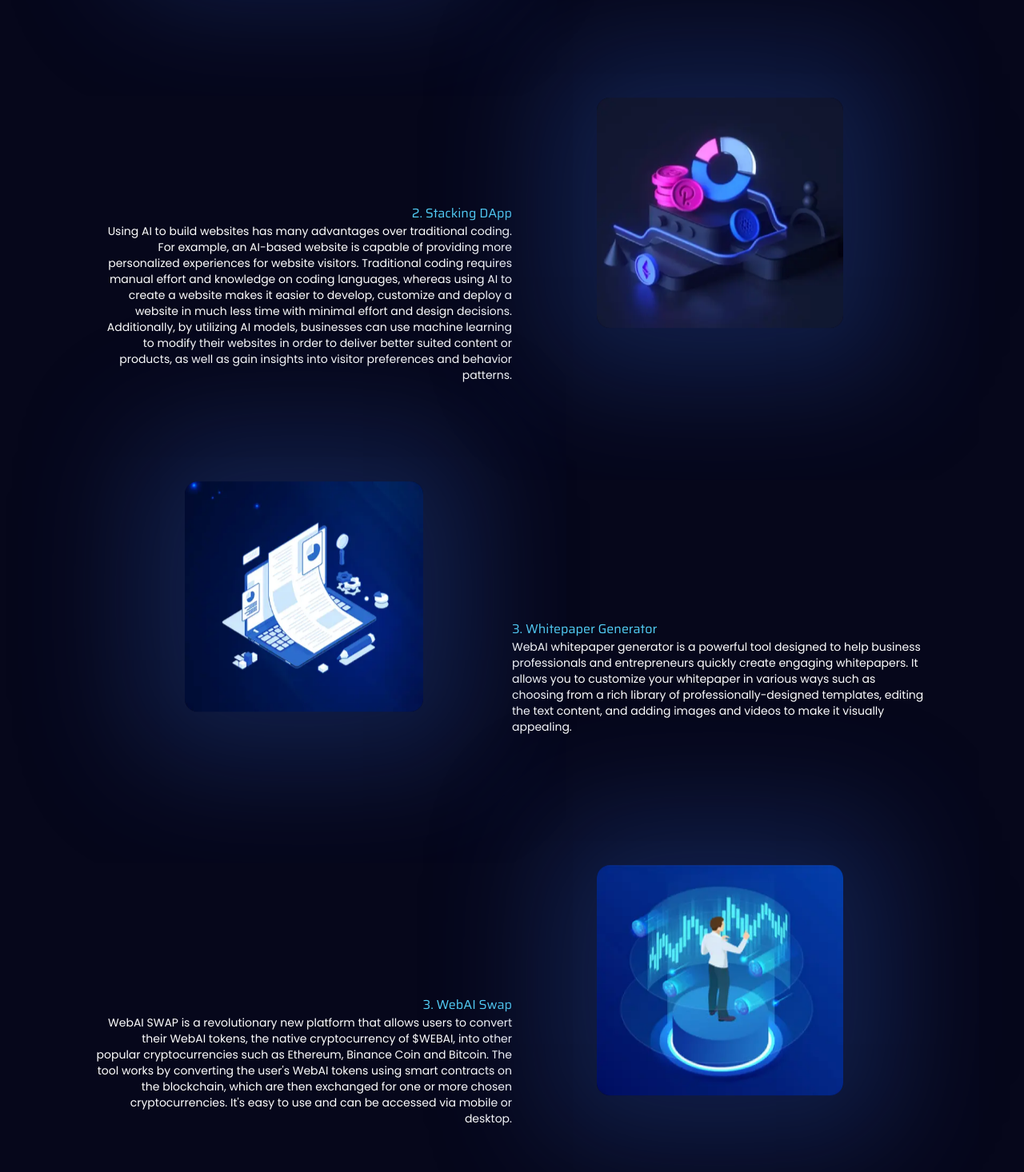
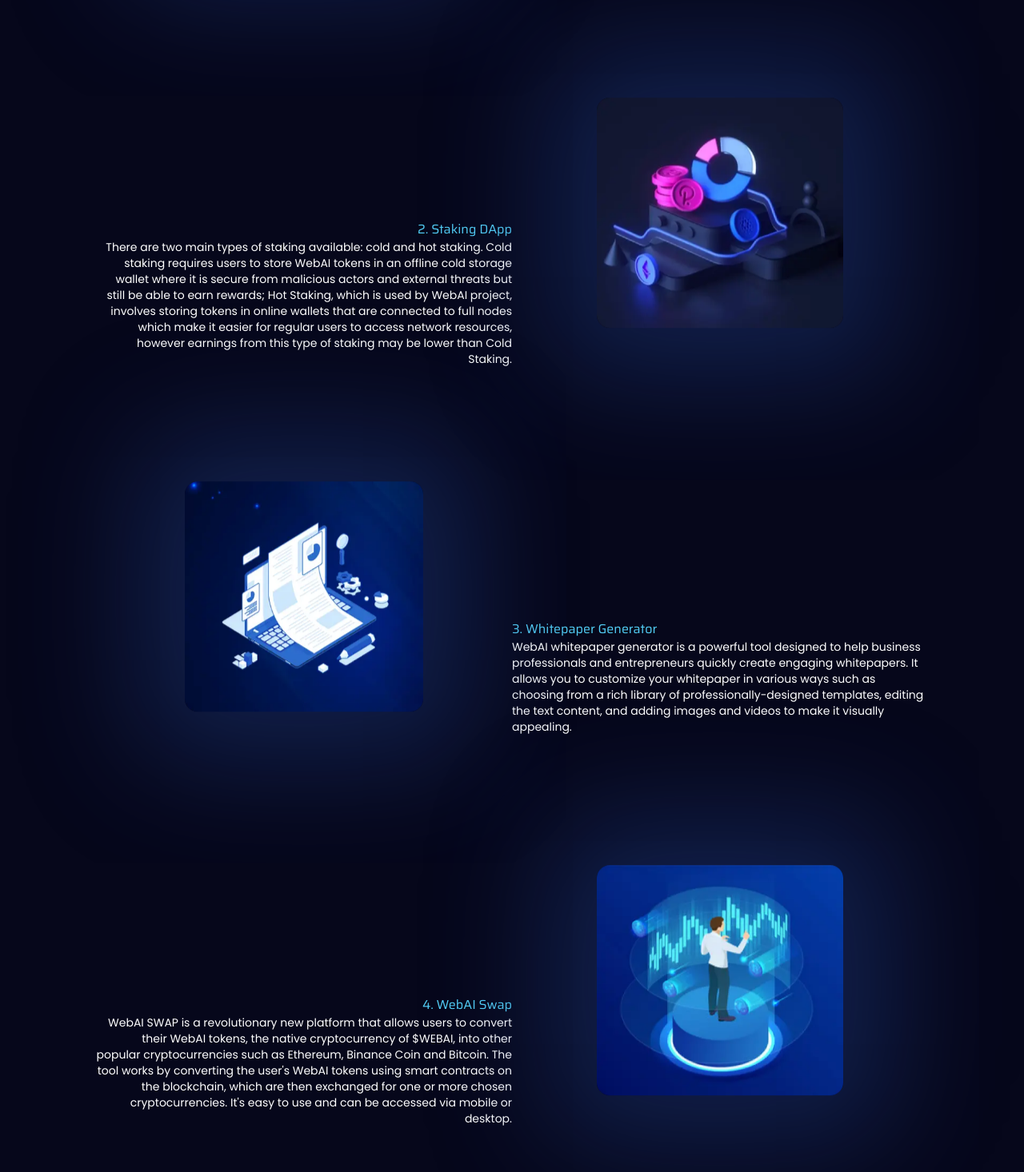
Before and after one commit to KoichiDevs/webai2.0, a React (Vite) app: page / in a window 1280 px wide. Shown: the part 1999-3465 px from the top of the page at 80% size. Built offline with nearby package versions, Linux system fonts and the light colour scheme.

Commit message:
Update Ecosystem.jsx

```diff
--- a/src/components/Ecosystem.jsx
+++ b/src/components/Ecosystem.jsx
@@ -50,9 +50,9 @@
 
                 <div className='w-fit h-auto mx-auto mt-10 flex flex-col gap-y-[12rem]'>
                     <Ecoleft title="1. Website AI Generation Tool" desc="Using AI to build websites has many advantages over traditional coding. For example, an AI-based website is capable of providing more personalized experiences for website visitors. Traditional coding requires manual effort and knowledge on coding languages, whereas using AI to create a website makes it easier to develop, customize and deploy a website in much less time with minimal effort and design decisions. Additionally, by utilizing AI models, businesses can use machine learning to modify their websites in order to deliver better suited content or products, as well as gain insights into visitor preferences and behavior patterns." img="1" />
-                    <Ecoright title="2. Stacking DApp" desc="Using AI to build websites has many advantages over traditional coding. For example, an AI-based website is capable of providing more personalized experiences for website visitors. Traditional coding requires manual effort and knowledge on coding languages, whereas using AI to create a website makes it easier to develop, customize and deploy a website in much less time with minimal effort and design decisions. Additionally, by utilizing AI models, businesses can use machine learning to modify their websites in order to deliver better suited content or products, as well as gain insights into visitor preferences and behavior patterns." img="2" />
+                    <Ecoright title="2. Staking DApp" desc="There are two main types of staking available: cold and hot staking. Cold staking requires users to store WebAI tokens in an offline cold storage wallet where it is secure from malicious actors and external threats but still be able to earn rewards; Hot Staking, which is used by WebAI project, involves storing tokens in online wallets that are connected to full nodes which make it easier for regular users to access network resources, however earnings from this type of staking may be lower than Cold Staking." img="2" />
                     <Ecoleft title="3. Whitepaper Generator" desc="WebAI whitepaper generator is a powerful tool designed to help business professionals and entrepreneurs quickly create engaging whitepapers. It allows you to customize your whitepaper in various ways such as choosing from a rich library of professionally-designed templates, editing the text content, and adding images and videos to make it visually appealing. " img="3" />
-                    <Ecoright title="3. WebAI Swap" desc="WebAI SWAP is a revolutionary new platform that allows users to convert their WebAI tokens, the native cryptocurrency of $WEBAI, into other popular cryptocurrencies such as Ethereum, Binance Coin and Bitcoin. The tool works by converting the user's WebAI tokens using smart contracts on the blockchain, which are then exchanged for one or more chosen cryptocurrencies. It's easy to use and can be accessed via mobile or desktop." img="4" />
+                    <Ecoright title="4. WebAI Swap" desc="WebAI SWAP is a revolutionary new platform that allows users to convert their WebAI tokens, the native cryptocurrency of $WEBAI, into other popular cryptocurrencies such as Ethereum, Binance Coin and Bitcoin. The tool works by converting the user's WebAI tokens using smart contracts on the blockchain, which are then exchanged for one or more chosen cryptocurrencies. It's easy to use and can be accessed via mobile or desktop." img="4" />
                 </div>
 
             </div>
```
